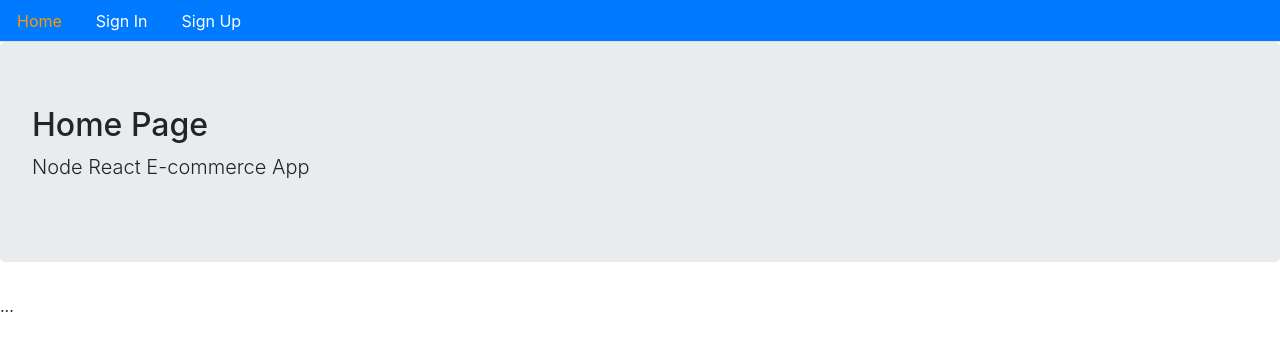
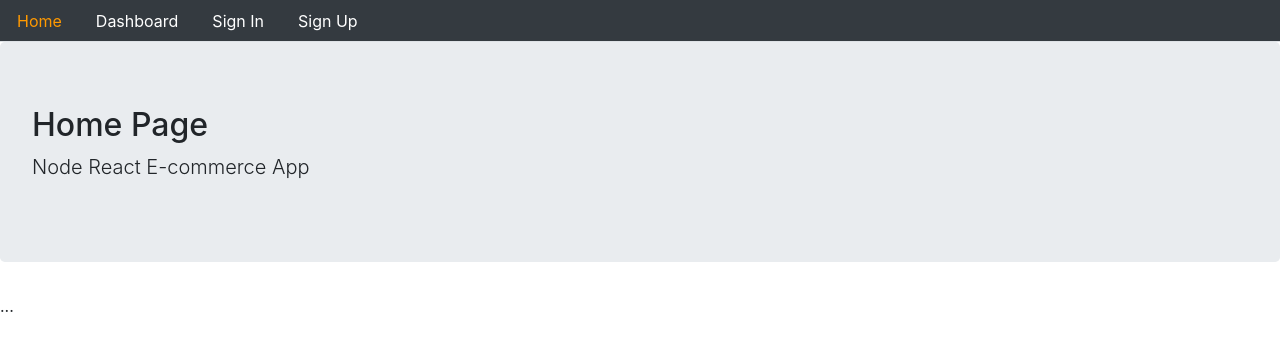
Before and after one commit to Lfritze/coincommerce, a React (Create React App) app in the folder frontend/: page / in a window 1280 px wide. Shown: the top 350 px of the page. Built offline with nearby package versions, Linux system fonts and the light colour scheme; no server answers.

Commit message:
created private route for authenticated users to view the dashboard - else they are re-reouted to signin

```diff
--- a/frontend/src/Routes.js
+++ b/frontend/src/Routes.js
@@ -3,7 +3,12 @@
 import Signup from './user/Signup';
 import Signin from './user/Signin';
 import Home from './core/Home';
+import PrivateRoute from './auth/PrivateRoute';
+import Dashboard from './user/UserDashboard';
 // import Menu from './core/Menu'
+
+// we need to create a component that checks if the user is authenticated
+// if the user is authenticated then want to take them to that component we need PRIVATE ROUTE
 
 const Routes = () => {
   return(
@@ -13,6 +18,7 @@
         <Route path='/' exact component={Home} />
         <Route path='/signin' exact component={Signin} />
         <Route path='/signup' exact component={Signup} />
+        <PrivateRoute path='/dashboard' exact component={Dashboard} />
       </Switch>
     </BrowserRouter>
   );
--- /dev/null
+++ b/frontend/src/auth/PrivateRoute.js
@@ -0,0 +1,26 @@
+import React, {Component} from 'react';
+import {Route, Redirect} from 'react-router-dom';
+import {isAuthenticated} from './index';
+
+// This checks if the user is authenticated for viewing the Dashboard
+// It the user is authenticated we return the component, otherwise we redirect them to signin
+
+const PrivateRoute = ({component: Component, ...rest }) => (
+  <Route
+    {...rest}
+    render={props =>
+      isAuthenticated() ? (
+        <Component {...props} />
+      ) : (
+        <Redirect
+          to={{
+            pathname: './signin',
+          state: {from: props.location}
+          }}
+        />
+      )
+    }
+  />
+);
+
+export default PrivateRoute;
--- a/frontend/src/core/Menu.js
+++ b/frontend/src/core/Menu.js
@@ -17,9 +17,13 @@
 
 const Menu = ({ history }) => (
   <div>
-    <ul className="nav nav-tabs bg-primary">
+    <ul className="nav nav-tabs bg-dark">
       <li className="nav-item">
         <Link className="nav-link" to="/" style={isActive(history, '/')}>Home</Link>
+      </li>
+
+      <li className="nav-item">
+        <Link className="nav-link" to="/dashboard" style={isActive(history, '/dashboard')}>Dashboard</Link>
       </li>
 
       {!isAuthenticated() && (
--- /dev/null
+++ b/frontend/src/user/UserDashboard.js
@@ -0,0 +1,13 @@
+import React from 'react';
+import Layout from '../core/Layout';
+
+const Dashboard = () => {
+  return (
+    <Layout title="Dashboard" description="User Dashboard">
+      ...
+
+    </Layout>
+  )
+}
+
+export default Dashboard;
```
